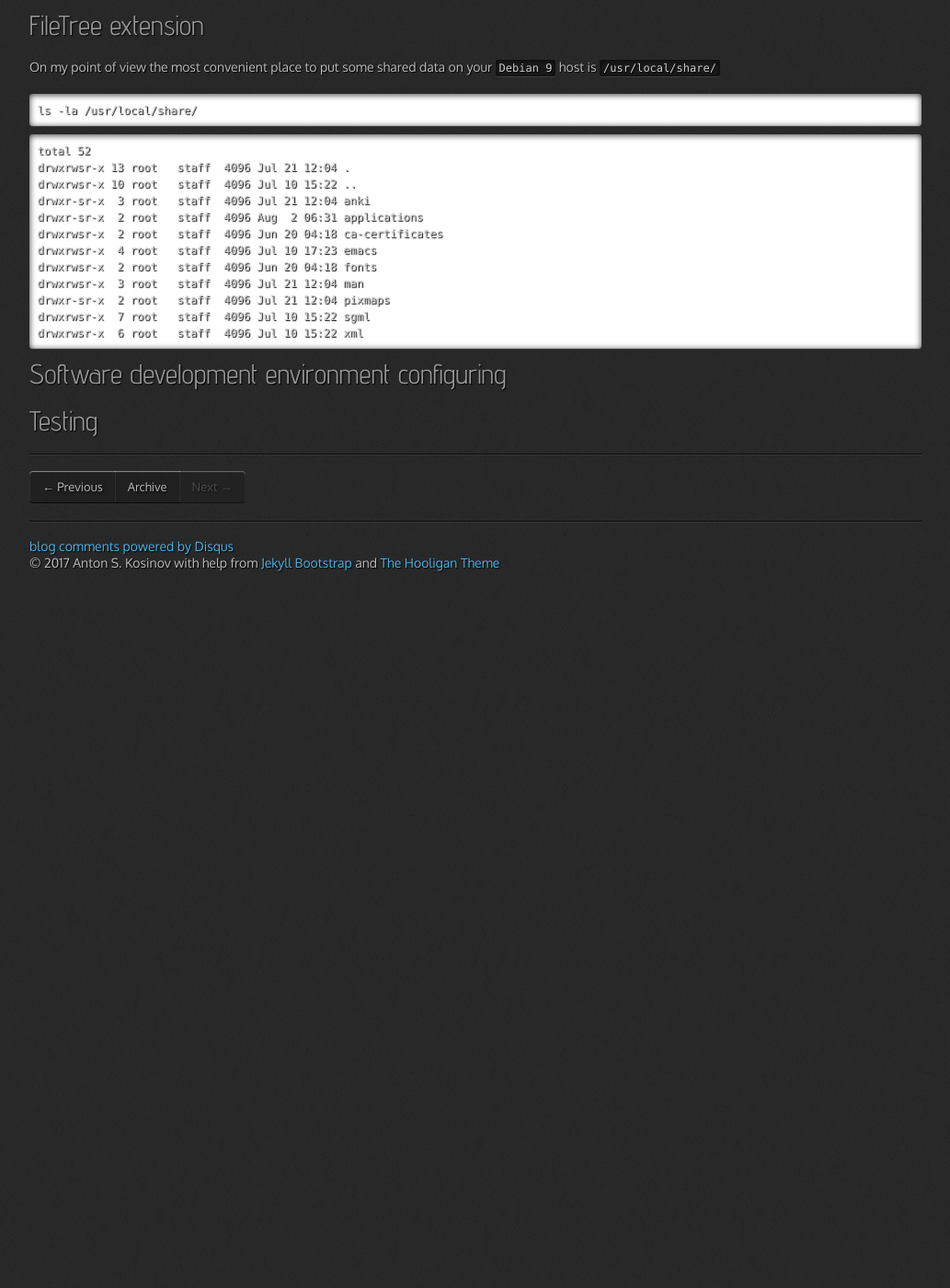
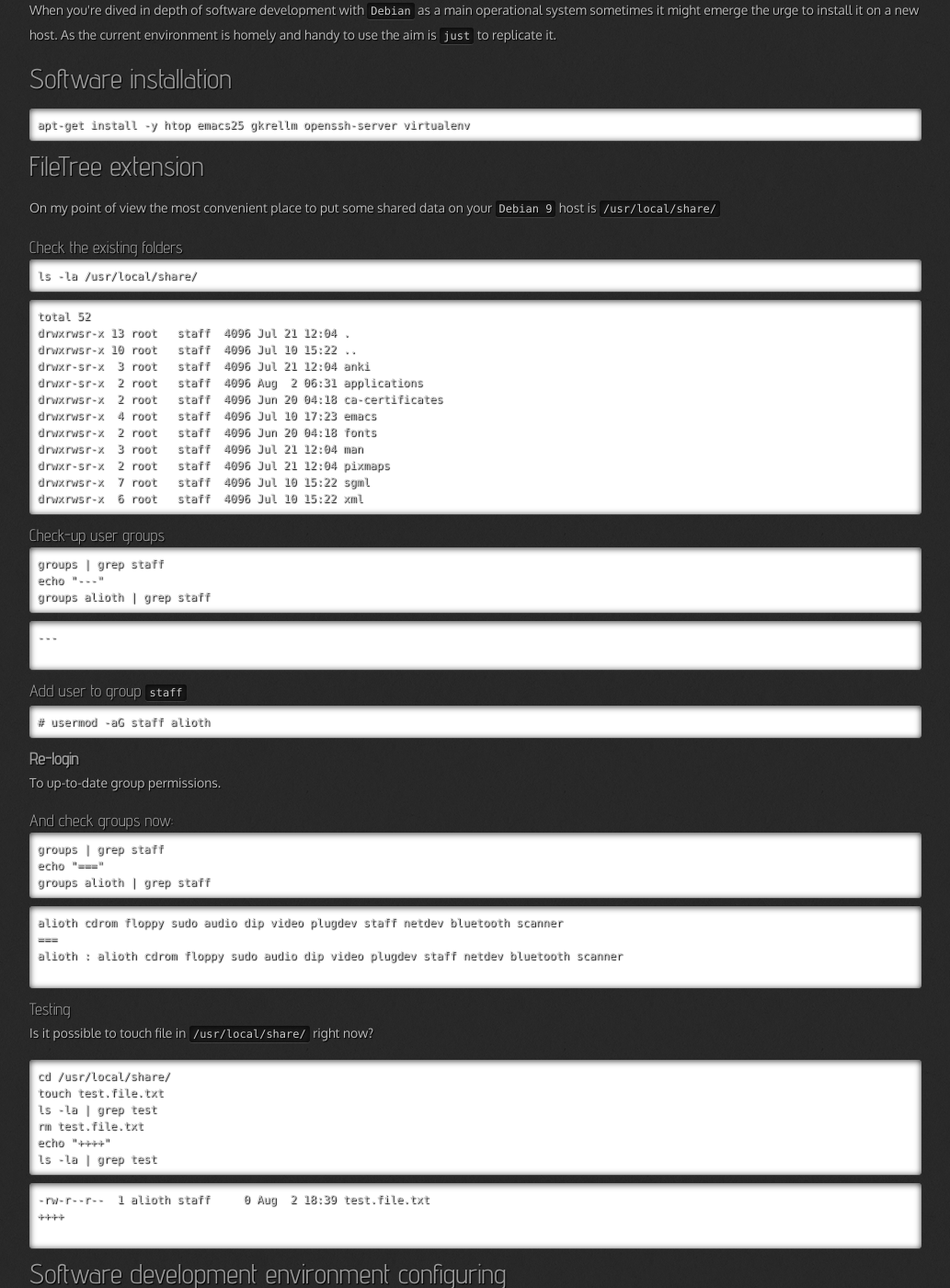
Before and after one commit to 0--key/0--key.github.io, a Jekyll site: the page built from _posts/2017-06-28-debian-post-install.html, in a window 1280 px wide and 1400 px high, scrolled down 442 px. Shown: the whole window at 92% size, without its empty margins (23-1056 px from the left). Built offline with Jekyll 4.4.1, drawn with Linux system fonts in a browser that asks for light colours; nearby versions of some CDN libraries; comment, search, counter and statistics services are not loaded; before the commit the page ends 1072 px from its top, so only the background shows below that; some of the changed text lies outside the part shown.

Commit message:
Further article elaboration

```diff
--- a/_posts/2017-06-28-debian-post-install.html
+++ b/_posts/2017-06-28-debian-post-install.html
@@ -13,9 +13,18 @@ tags: [post-installation, arrangement, automation]
 <ul>
 <li><a href="#orgf4a7450">Goal definition</a></li>
 <li><a href="#org243a6e3">Software installation</a></li>
-<li><a href="#orga4dc404">FileTree extension</a></li>
+<li><a href="#orga4dc404">FileTree extension</a>
+<ul>
+<li><a href="#org87fca00">Check the existing folders</a></li>
+<li><a href="#orgeef2e58">Check-up user groups</a></li>
+<li><a href="#org7e50ad8">Add user to group <code>staff</code></a></li>
+<li><a href="#orgb7dfa04"><b>Re-login</b></a></li>
+<li><a href="#org2b51480">And check groups now:</a></li>
+<li><a href="#org852c579">Testing</a></li>
+</ul>
+</li>
 <li><a href="#org4846e15">Software development environment configuring</a></li>
-<li><a href="#org852c579">Testing</a></li>
+<li><a href="#org4da35da">Testing</a></li>
 </ul>
 </div>
 </div>
@@ -24,7 +33,7 @@ tags: [post-installation, arrangement, automation]
 <h2 id="orgf4a7450">Goal definition</h2>
 <div class="outline-text-2" id="text-orgf4a7450">
 <p>
-When you're dive into depth of software development with <code>Debian</code> as
+When you're dived in depth of software development with <code>Debian</code> as
 a main operational system sometimes it might emerge the urge to
 install it on a new host. As the current environment is homely and
 handy to use the aim is <code>just</code> to replicate it.
@@ -34,6 +43,12 @@ handy to use the aim is <code>just</code> to replicate it.
 
 <div id="outline-container-org243a6e3" class="outline-2">
 <h2 id="org243a6e3">Software installation</h2>
+<div class="outline-text-2" id="text-org243a6e3">
+<div class="org-src-container">
+<pre class="src src-sh">apt-get install -y htop emacs25 gkrellm openssh-server virtualenv
+</pre>
+</div>
+</div>
 </div>
 
 <div id="outline-container-orga4dc404" class="outline-2">
@@ -43,7 +58,11 @@ handy to use the aim is <code>just</code> to replicate it.
 On my point of view the most convenient place to put some shared
 data on your <code>Debian 9</code> host is <code>/usr/local/share/</code>
 </p>
+</div>
 
+<div id="outline-container-org87fca00" class="outline-3">
+<h3 id="org87fca00">Check the existing folders</h3>
+<div class="outline-text-3" id="text-org87fca00">
 <div class="org-src-container">
 <pre class="src src-sh">ls -la /usr/local/share/
 </pre>
@@ -66,10 +85,91 @@ drwxrwsr-x  6 root   staff  4096 Jul 10 15:22 xml
 </div>
 </div>
 
+<div id="outline-container-orgeef2e58" class="outline-3">
+<h3 id="orgeef2e58">Check-up user groups</h3>
+<div class="outline-text-3" id="text-orgeef2e58">
+<div class="org-src-container">
+<pre class="src src-sh">groups | grep staff
+echo "---"
+groups alioth | grep staff
+</pre>
+</div>
+
+<pre class="example">
+---
+
+</pre>
+</div>
+</div>
+
+<div id="outline-container-org7e50ad8" class="outline-3">
+<h3 id="org7e50ad8">Add user to group <code>staff</code></h3>
+<div class="outline-text-3" id="text-org7e50ad8">
+<pre class="example">
+# usermod -aG staff alioth
+</pre>
+</div>
+</div>
+
+<div id="outline-container-orgb7dfa04" class="outline-3">
+<h3 id="orgb7dfa04"><b>Re-login</b></h3>
+<div class="outline-text-3" id="text-orgb7dfa04">
+<p>
+To up-to-date group permissions.
+</p>
+</div>
+</div>
+
+<div id="outline-container-org2b51480" class="outline-3">
+<h3 id="org2b51480">And check groups now:</h3>
+<div class="outline-text-3" id="text-org2b51480">
+<div class="org-src-container">
+<pre class="src src-sh">groups | grep staff
+echo "==="
+groups alioth | grep staff
+</pre>
+</div>
+
+<pre class="example">
+alioth cdrom floppy sudo audio dip video plugdev staff netdev bluetooth scanner
+===
+alioth : alioth cdrom floppy sudo audio dip video plugdev staff netdev bluetooth scanner
+
+</pre>
+</div>
+</div>
+
+<div id="outline-container-org852c579" class="outline-3">
+<h3 id="org852c579">Testing</h3>
+<div class="outline-text-3" id="text-org852c579">
+<p>
+Is it possible to touch file in <code>/usr/local/share/</code> right now?
+</p>
+
+<div class="org-src-container">
+<pre class="src src-sh">cd /usr/local/share/
+touch test.file.txt
+ls -la | grep test
+rm test.file.txt
+echo "++++"
+ls -la | grep test
+</pre>
+</div>
+
+<pre class="example">
+-rw-r--r--  1 alioth staff     0 Aug  2 18:39 test.file.txt
+++++
+
+</pre>
+</div>
+</div>
+</div>
+
+
 <div id="outline-container-org4846e15" class="outline-2">
 <h2 id="org4846e15">Software development environment configuring</h2>
 </div>
 
-<div id="outline-container-org852c579" class="outline-2">
-<h2 id="org852c579">Testing</h2>
+<div id="outline-container-org4da35da" class="outline-2">
+<h2 id="org4da35da">Testing</h2>
 </div>
```
